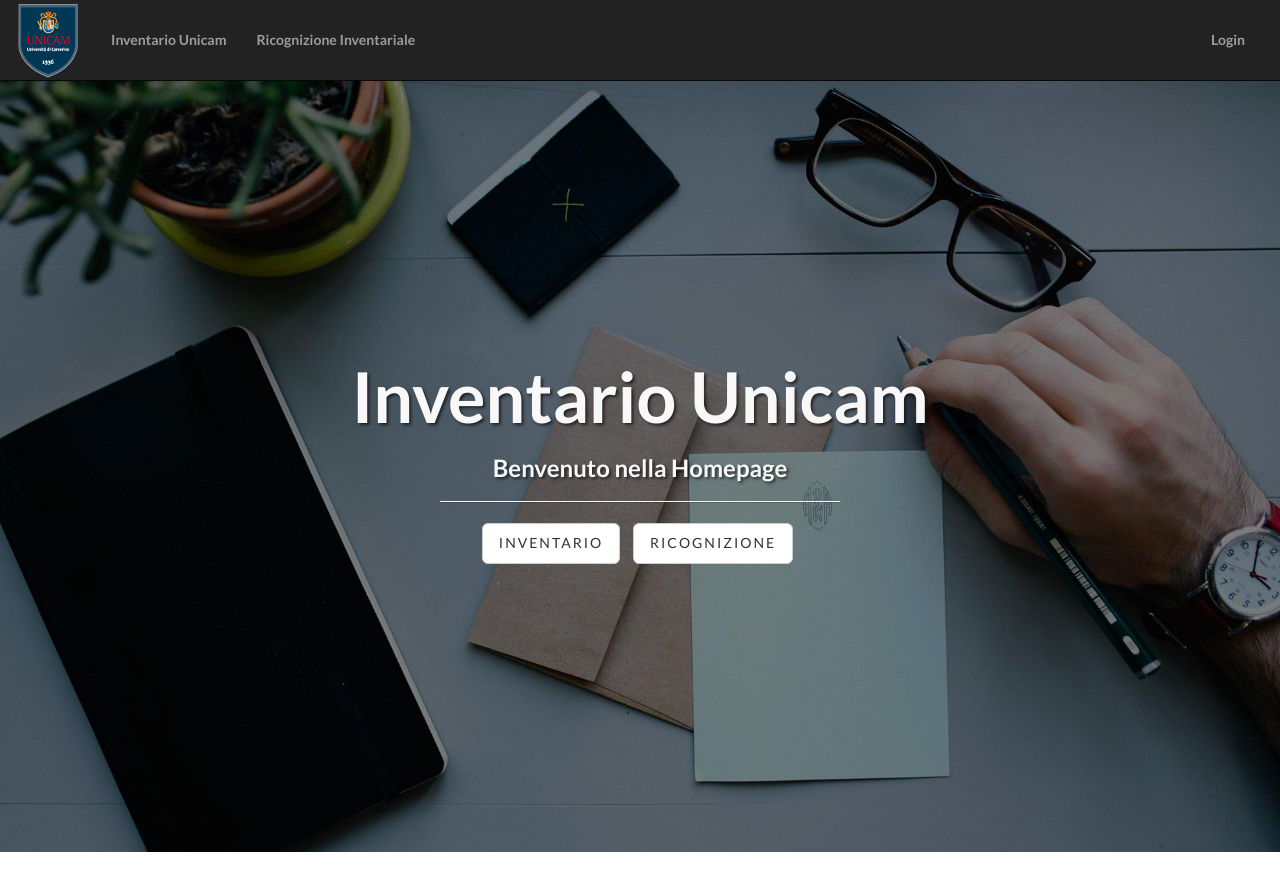
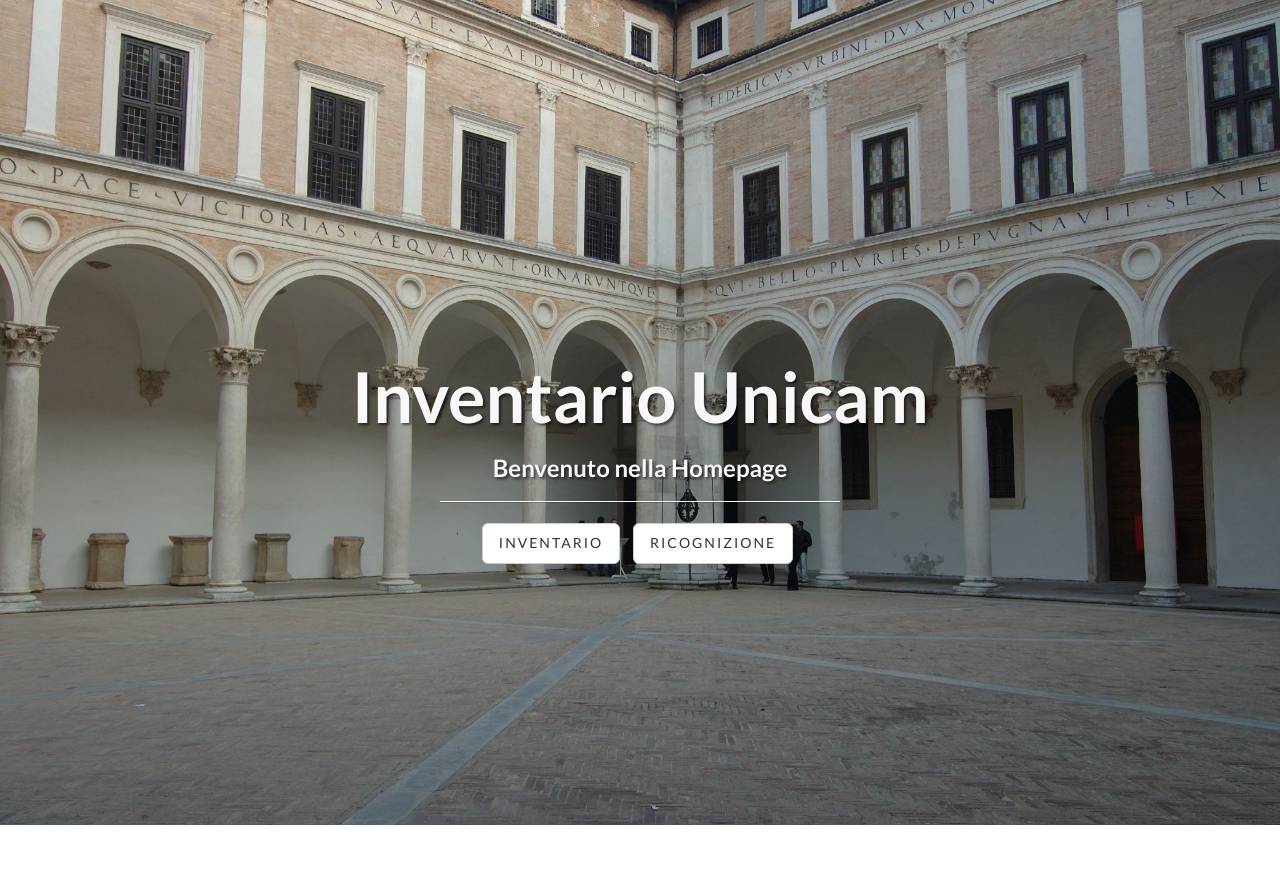
Before and after one commit to a4ucoop/SegreteriaInventario, a Django app: template SegreteriaInventario/inventario/templates/inventario/index.html in a window 1280 px wide. Run offline with Django 3.2, Linux system fonts and the light colour scheme; the template is opened without the code that fills it, so the values that code supplies are empty; some libraries are stand-ins or nearby versions.

Commit message:
[ CSS HOMEPAGE ]
customized the theme

```diff
--- a/SegreteriaInventario/inventario/static/inventario/css/landing-page.css
+++ b/SegreteriaInventario/inventario/static/inventario/css/landing-page.css
@@ -8,6 +8,12 @@ body,
 html {
     width: 100%;
     height: 100%;
+}
+
+body
+{
+    background: url(http://192.168.101.31:8889/static/intro-bg.jpg) no-repeat center center;
+    background-size: cover;
 }
 
 body,
@@ -35,8 +41,8 @@ h6 {
     padding-bottom: 50px;
     text-align: center;
     color: #f8f8f8;
-    background: url(http://192.168.101.31:8889/static/intro-bg.jpg) no-repeat center center;
-    background-size: cover;
+    /*background: url(http://192.168.101.31:8889/static/intro-bg.jpg) no-repeat center center;
+    background-size: cover;*/
 }
 
 .intro-message {
--- a/SegreteriaInventario/inventario/templates/inventario/index.html
+++ b/SegreteriaInventario/inventario/templates/inventario/index.html
@@ -43,40 +43,7 @@
 
 
 {% block body %}
-    <nav id="navbar1" class="navbar navbar-inverse navbar-fixed-top">
-        <div>
-            <div class="navbar-header">
-                <button type="button" class="navbar-toggle collapsed" data-toggle="collapse" data-target="#navbar"
-                        aria-expanded="false" aria-controls="navbar">
-                    <span class="sr-only">Toggle navigation</span>
-                    <span class="icon-bar"></span>
-                    <span class="icon-bar"></span>
-                    <span class="icon-bar"></span>
-                </button>
-                <a class="navbar-brand" href="{% url 'inventario.views.index' %}">
-                    <!-- <img alt="Brand" style="height:30px; width:30px" src="{% static 'logo_unicam.png' %}"> -->
-                    <img class="hidden-xs" src="{% static 'logo_visible.png' %}" style="position: relative; top: -15px;" alt="">
-                    <img class="visible-xs" src="{% static 'logo_hidden.png' %}" style="position: relative; top: -10px;" alt="">
-                </a>
-            </div>
-            <div id="navbar" class="collapse navbar-collapse">
-                <ul class="nav navbar-nav navbar-left">
-                    <li id="inventarioLocaleLink"><a href="{% url 'inventario.views.showLocalDB' %}"><b>Inventario Unicam</b></a></li>
-                    <li id="ricInvLink"><a href="{% url 'inventario.views.ricinv' %}"><b>Ricognizione Inventariale</b></a></li>
-                </ul>
-                <ul class="nav navbar-nav navbar-right" style="margin-right:20px;">
-                    {% if user.is_authenticated %}
-                    <li><a><b> Benvenuto {% if user.first_name and user.last_name %} {{ user.first_name}} {{ user.last_name }} {% else %} {{user.username}} {% endif %}</b></a></li>
-                    {% endif %}
-                    {% if user.is_authenticated %}
-                    <li><a href="{% url 'logout' %}"><b>{% trans 'Logout' %}</b></a></li>
-                    {% else %}
-                    <li><a href="{% url 'login' %}"><b>{% trans 'Login' %}</b></a></li>
-                    {% endif %}
-                </ul>
-            </div>
-        </div>
-    </nav>
+
 
     <!-- Header -->
     <a name="about"></a>
--- a/SegreteriaInventario/inventario/templates/registration/login.html
+++ b/SegreteriaInventario/inventario/templates/registration/login.html
@@ -14,10 +14,14 @@
     <link href="{% static 'css/bootstrap/bootstrap/bootstrap.min.css'%}" rel="stylesheet">
     <link href="{% static 'css/bootstrap/bootstrap-table/bootstrap-table.css'%}" rel="stylesheet">
     <link href="{% static 'css/starter-template.css' %}" rel="stylesheet">
-    <link href="{% static 'css/signin.css' %}" rel="stylesheet">
+    <link href="{% static 'registration/css/signin.css' %}" rel="stylesheet">
 
     {% block stylesheets %}
     {% endblock %}
+
+    <!-- Custom Fonts -->
+    <link href="{% static 'css/fonts/font-awesome.min.css' %}" rel="stylesheet" type="text/css">
+    <link href="http://fonts.googleapis.com/css?family=Lato:300,400,700,300italic,400italic,700italic" rel="stylesheet" type="text/css">
 
         <script src="https://cdnjs.cloudflare.com/ajax/libs/jquery/2.1.4/jquery.min.js"></script>
     <script src="//code.jquery.com/ui/1.11.4/jquery-ui.js"></script>
```
Also changed, not shown: SegreteriaInventario/inventario/static/registration/css/signin.css (+24 -0 lines), SegreteriaInventario/inventario/static/intro-bg.jpg, SegreteriaInventario/inventario/static/intro-bg2.jpg (added).
